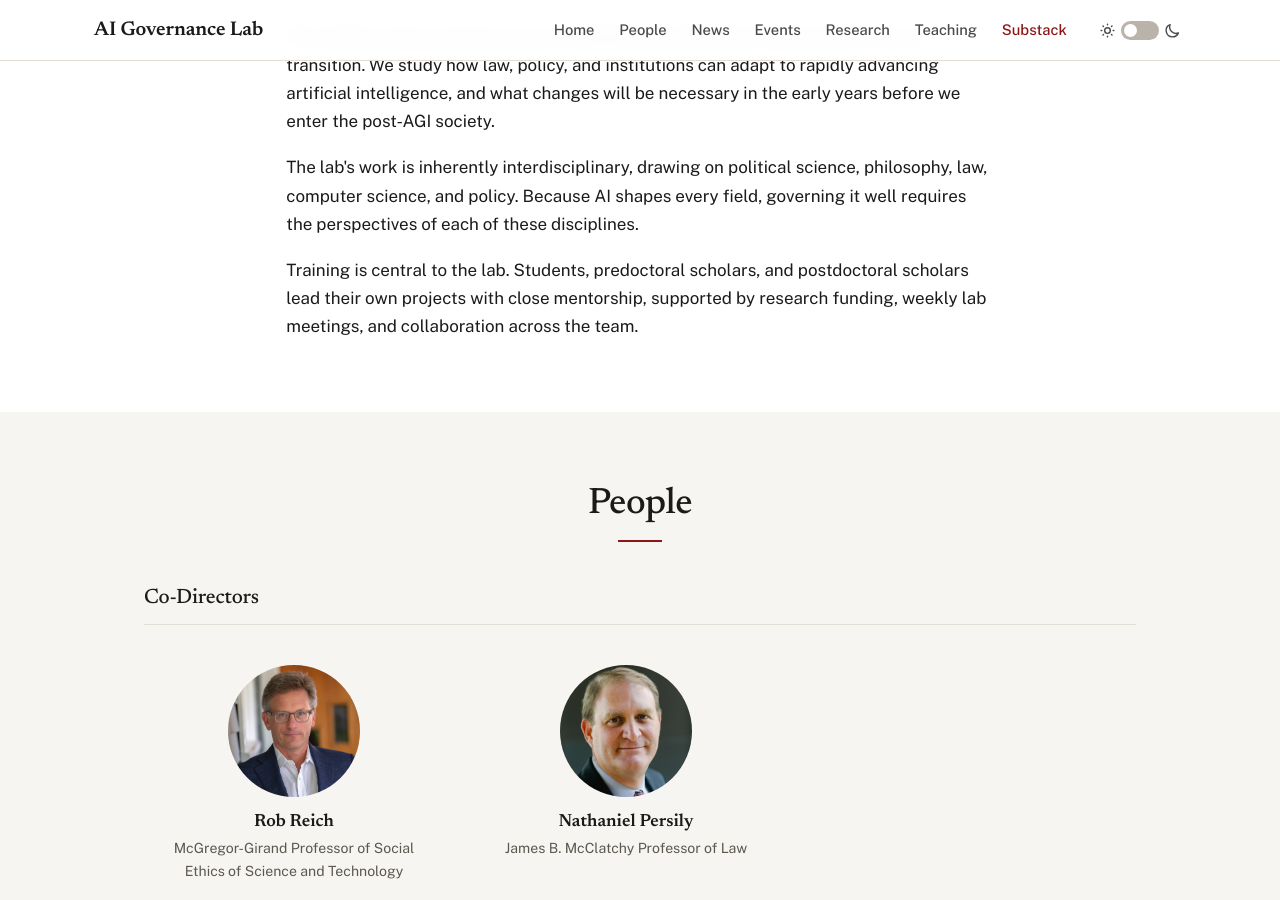
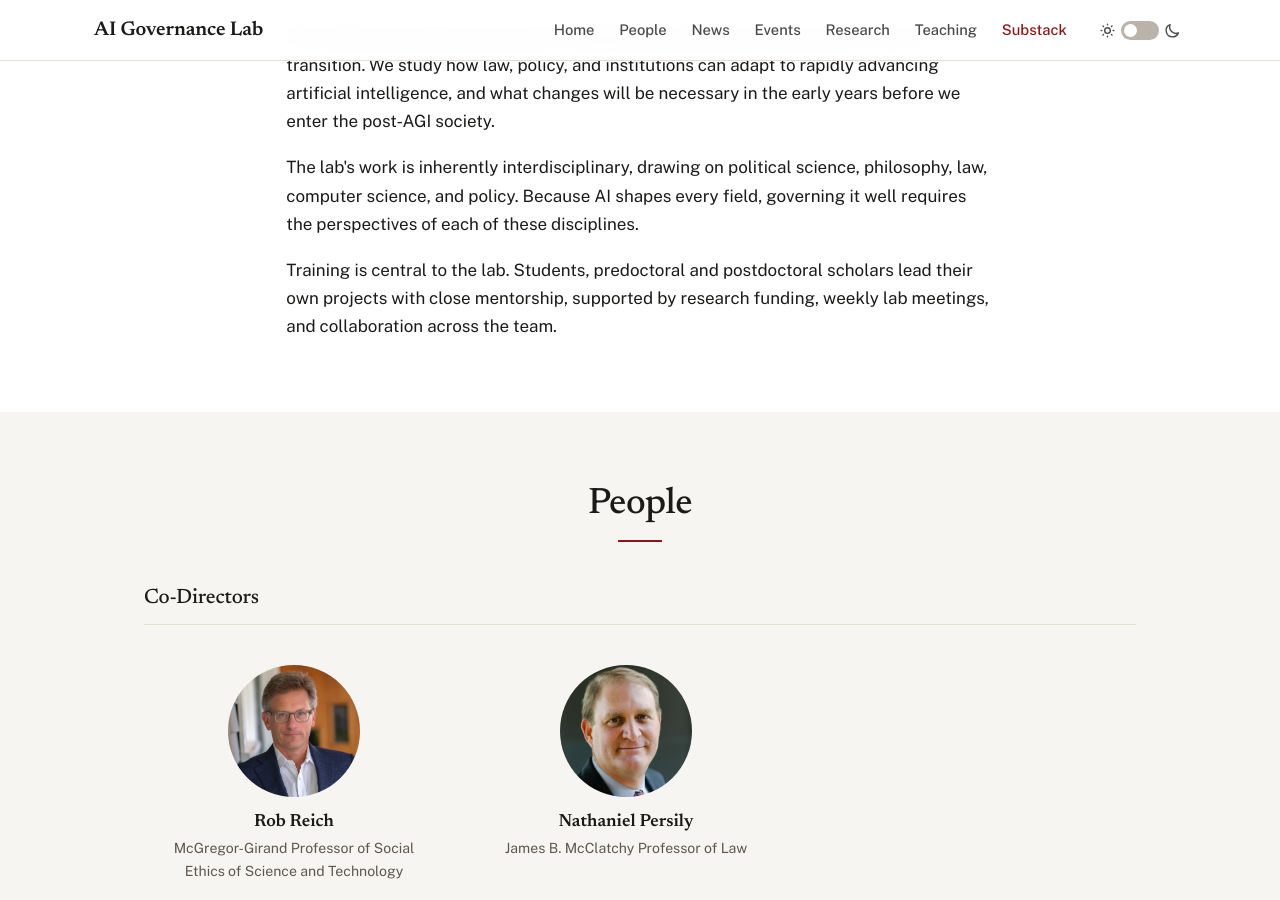
Before and after one commit to aigovlab/lab-website, a Jekyll site: the page built from index.html, in a window 1280 px wide and 900 px high, scrolled down 828 px. Built offline with Jekyll 4.4.1, drawn with Linux system fonts in a browser that asks for light colours.

Commit message:
Lead the site description with the institutional framing
Also tighten the doubled "scholars" in the training paragraph.

Co-Authored-By: Claude Opus 5 (1M context) <noreply@anthropic.com>

```diff
--- a/_config.yml
+++ b/_config.yml
@@ -3,8 +3,8 @@ title: "AI Governance Lab"
 short_title: "AI Governance Lab"
 subtitle: "at Stanford University"
 description: >-
-  The AI Governance Lab at Stanford University — research on how law, policy,
-  and institutions can keep pace with rapidly advancing artificial intelligence.
+  The AI Governance Lab at Stanford University — creating the institutional
+  framework for the AI transition.
 
 # The site is served at the custom domain in CNAME, which is a domain root, so
 # `baseurl` must be empty. If the custom domain is ever removed, Pages falls
--- a/index.html
+++ b/index.html
@@ -32,9 +32,9 @@ title: Home
         governing it well requires the perspectives of each of these disciplines.
       </p>
       <p>
-        Training is central to the lab. Students, predoctoral scholars, and postdoctoral
-        scholars lead their own projects with close mentorship, supported by research
-        funding, weekly lab meetings, and collaboration across the team.
+        Training is central to the lab. Students, predoctoral and postdoctoral scholars
+        lead their own projects with close mentorship, supported by research funding,
+        weekly lab meetings, and collaboration across the team.
       </p>
     </div>
   </div>
```
